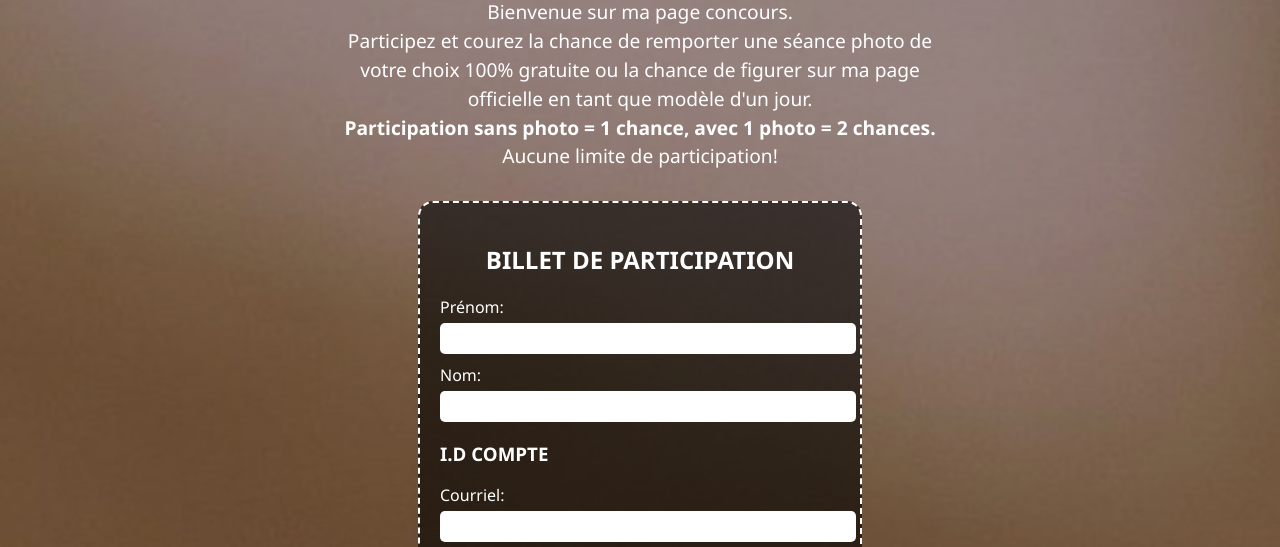
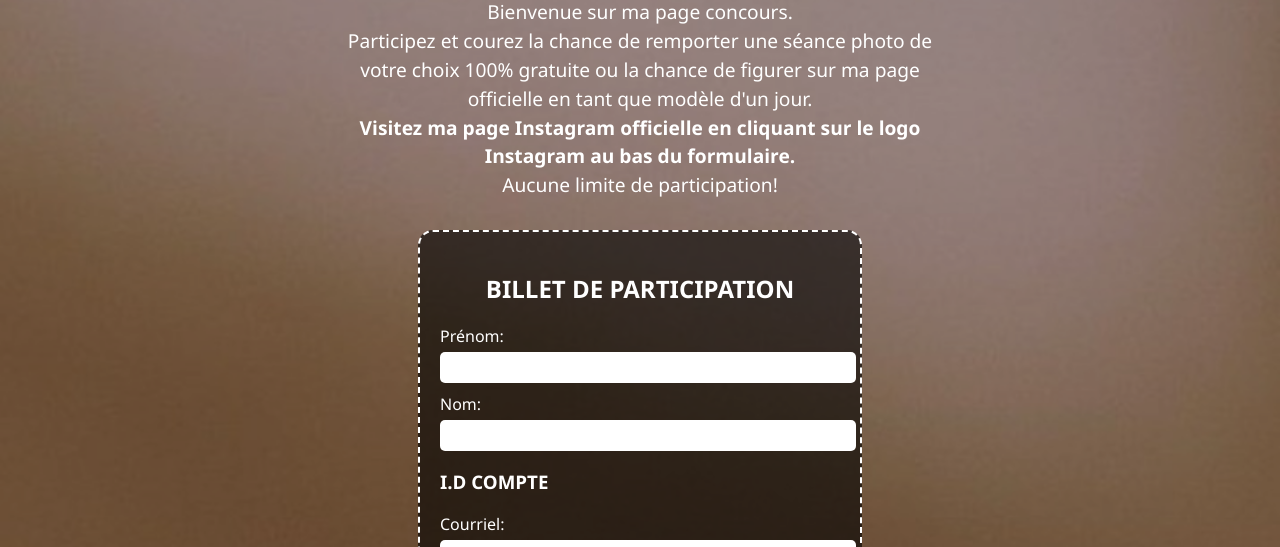
Before and after one commit to RayPhotographe/Concour, a plain HTML site: page index.html in a window 1280 px wide. Shown: the part 255-802 px from the top of the page. Drawn offline with nearby package versions, Linux system fonts and the light colour scheme.

Commit message:
Update index.html

```diff
--- a/index.html
+++ b/index.html
@@ -91,7 +91,7 @@
   </header>  <p class="description">
     Bienvenue sur ma page concours.<br>
     Participez et courez la chance de remporter une séance photo de votre choix 100% gratuite ou la chance de figurer sur ma page officielle en tant que modèle d'un jour.<br>
-    <b>Participation sans photo = 1 chance, avec 1 photo = 2 chances.</b><br>
+    <b>Visitez ma page Instagram officielle en cliquant sur le logo Instagram au bas du formulaire.</b><br>
     Aucune limite de participation!
   </p>  <div class="ticket">
     <h2>BILLET DE PARTICIPATION</h2>
```
